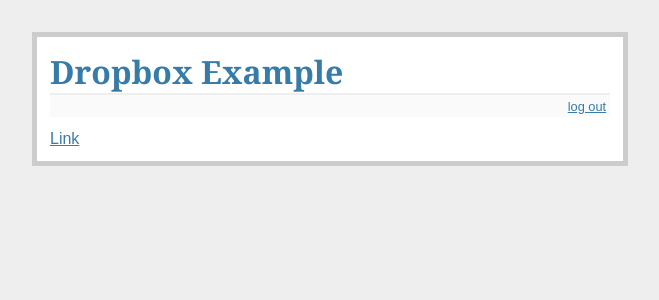
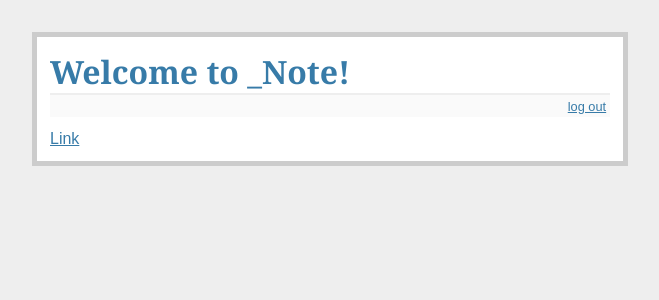
Before and after one commit to NinchuKyo/_Note, a Flask app: page / in a window 1280 px wide. Shown: the top 300 px of the page, without its empty margins (310-969 px from the left). Run offline with Flask 2, Linux system fonts and the light colour scheme; the visitor is signed in with stand-in values (Sample User, id 1); data comes from the database, SQL or seed files in the repository.

Commit message:
Changed header of html files to match application and server code.

```diff
--- a/templates/index.html
+++ b/templates/index.html
@@ -1,7 +1,7 @@
 {% extends "layout.html" %}
 {% block body %}
-  {% if real_name %}
-    <p>Welcome {{ real_name }}!
+  {% if username %}
+    <p>Welcome {{ username }}!
     <p><a href="{{ url_for('dropbox_logout') }} " method="post">Log out</a>
   {% else %}
     <a href="{{ url_for('dropbox_auth_start') }}">Link</a>
--- a/templates/layout.html
+++ b/templates/layout.html
@@ -1,8 +1,8 @@
 <!doctype html>
-<title>Dropbox Example</title>
+<title>_Note</title>
 <link rel=stylesheet type=text/css href="{{ url_for('static', filename='style.css') }}">
 <div class=page>
-  <h1>Dropbox Example</h1>
+  <h1>Welcome to _Note!</h1>
   <div class=metanav>
   {% if not session.user %}
     <a href="{{ url_for('login') }}">log in</a>
```
